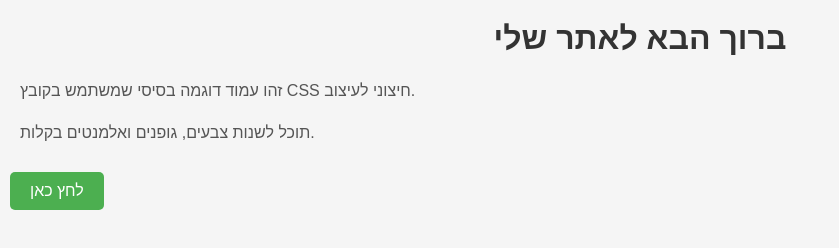
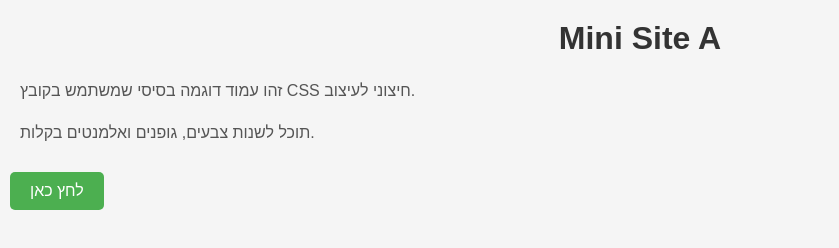
Before and after one commit to roeebronfeld/Mini-Site, a plain HTML site: page index.html in a window 1280 px wide. Shown: the whole page, without its empty margins (0-839 px from the left). Drawn offline with Linux system fonts and the light colour scheme.

Commit message:
feature /title-a

```diff
--- a/index.html
+++ b/index.html
@@ -7,7 +7,7 @@
 </head>
 <body>
 
-  <h1>ברוך הבא לאתר שלי</h1>
+  <h1>Mini Site A</h1>
   <p>זהו עמוד דוגמה בסיסי שמשתמש בקובץ CSS חיצוני לעיצוב.</p>
   <p>תוכל לשנות צבעים, גופנים ואלמנטים בקלות.</p>
 
```
